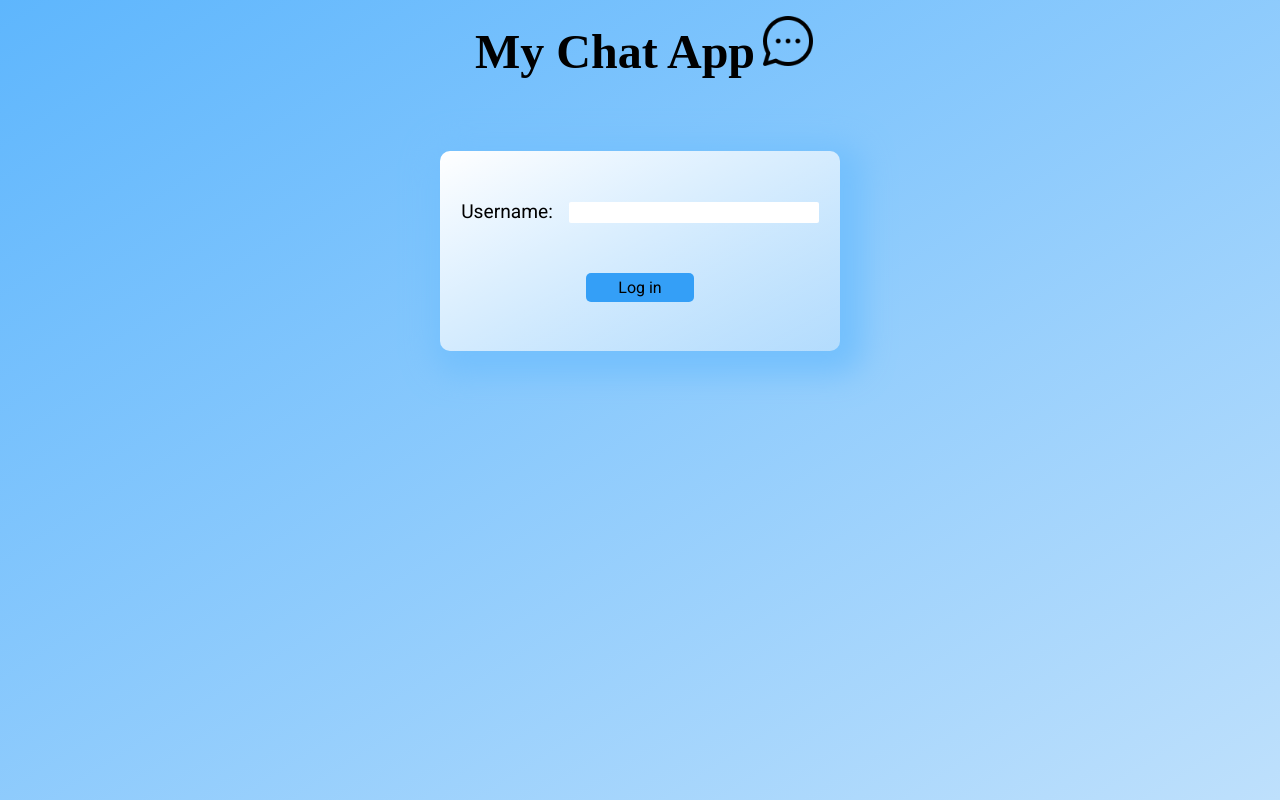
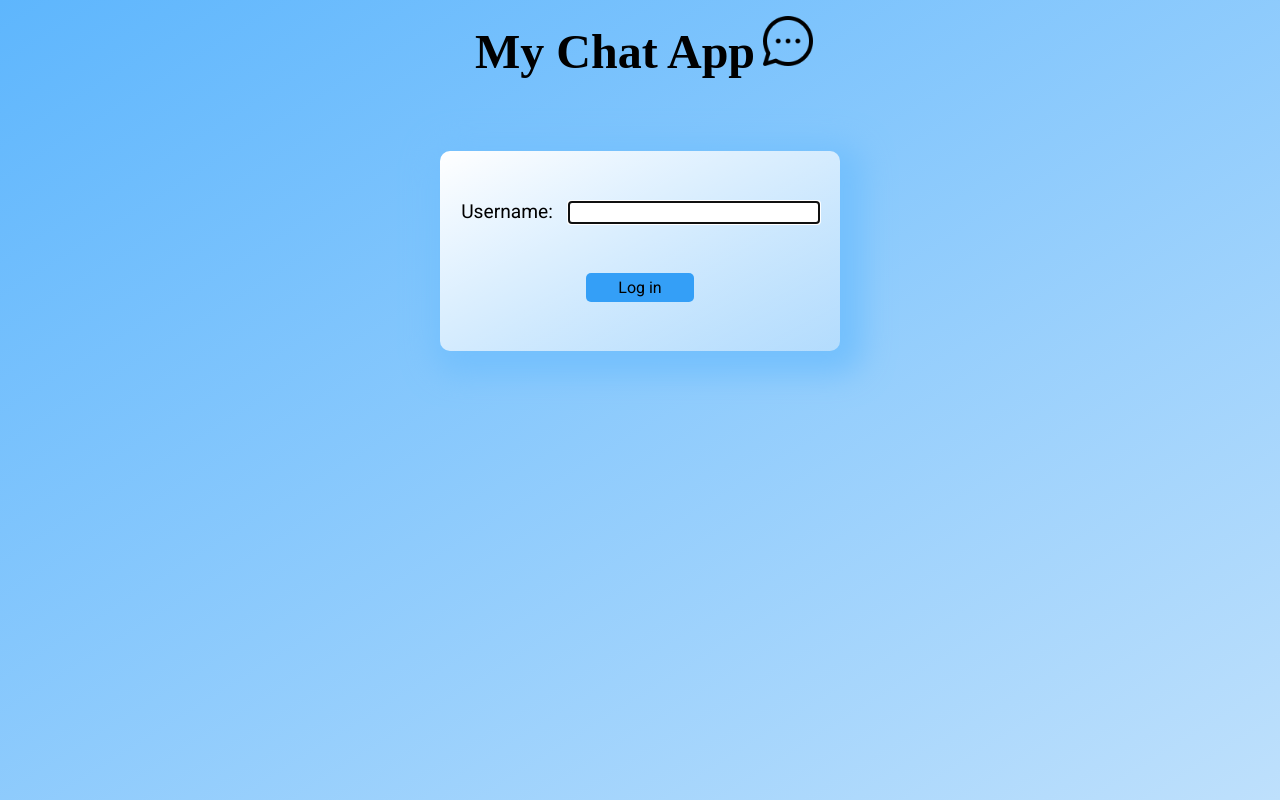
Before and after one commit to zviezdica/Chat-app_React, a React (Create React App) app: page / in a window 1280 px wide. Built offline with nearby package versions, Linux system fonts and the light colour scheme; a web font is replaced by a local one.

Commit message:
code tidying up

```diff
--- a/src/components/Input.js
+++ b/src/components/Input.js
@@ -21,7 +21,7 @@ const Input = ({onSendMessage}) =>{
             <form onSubmit={handleSubmit}>
                 <input type='text' placeholder="Message" className="message-input" autoFocus={true} value={text} onChange={handleChange}></input>
                 <button type="submit" className="send-message-btn">
-                                 <FontAwesomeIcon icon={faPaperPlane} />
+                    <FontAwesomeIcon icon={faPaperPlane} />
                 </button>
             </form>
         </article>
--- a/src/components/Login.js
+++ b/src/components/Login.js
@@ -22,12 +22,12 @@ class Login extends React.Component{
     render(){
         return(
             <section className='login-section'>
-            <article className='username-section'>
-                <label htmlFor='username' className='username-label'>Username:</label>
-                <input name='username' id='username' value={this.state.username} onChange={this.handleUsername} className='username-input'/>
-            </article>
-             <button type='button' onClick={this.handleClick} className='login-btn'>Log in</button>
-        </section>
+                <article className='username-section'>
+                    <label htmlFor='username' className='username-label'>Username:</label>
+                    <input name='username' id='username' value={this.state.username} onChange={this.handleUsername} className='username-input' autoFocus={true}/>
+                </article>
+                <button type='button' onClick={this.handleClick} className='login-btn'>Log in</button>
+            </section>
         )
     }
 }
--- a/src/components/Message.js
+++ b/src/components/Message.js
@@ -1,5 +1,5 @@
 import React from "react";
-import { useState, useEffect } from "react/cjs/react.development";
+import {useState, useEffect} from "react/cjs/react.development";
 
 const Message = ({message, currentMember, changeLikeState}) =>{
     const [isLiked, setIsLiked] = useState(message.messageLiked);
@@ -8,7 +8,6 @@ const Message = ({message, currentMember, changeLikeState}) =>{
         const likeState = isLiked;
         const messageId = message.id
         changeLikeState(likeState, messageId);
-        console.log(isLiked, likeState, messageId);
     }, [isLiked])
 
     const{text, member} = message;
@@ -20,11 +19,8 @@ const{text, member} = message;
             <p className="message-text">{text}</p>
             <h5 className="message-time">{new Date(message.time*1000).toLocaleString()}</h5>
             <span className={isLiked? "red-heart heart" : "grey-heart heart"} onClick={()=>setIsLiked(!isLiked)}>&#10084;</span>
-
-
         </li>
     )
-
 }
 
 export default Message;
--- a/src/components/Messages.js
+++ b/src/components/Messages.js
@@ -1,14 +1,14 @@
 import React from "react";
-import { useState, useRef, useEffect } from "react/cjs/react.development";
-import Message from "./Message";
+import {useRef, useEffect} from "react/cjs/react.development";
+import {Message} from "../components";
 
 const Messages = ({messages, currentMember, historyMessages, changeLikeState}) =>{
+    let i = 0
     const divRef = useRef(null);
     useEffect(() => {
     divRef.current.scrollIntoView({ behavior: 'smooth' });
     });
 
-    let i = 0
     return(
         <article className="messages-section">
             <ul className="history-messages">
@@ -24,10 +24,9 @@ const Messages = ({messages, currentMember, historyMessages, changeLikeState}) =
                     return(
                         <Message message={message} key={message.id} currentMember={currentMember} changeLikeState={changeLikeState}/>
                     )
-
                 })}
             </ul>
-            <div ref={divRef} />
+            <div ref={divRef}/>
         </article>
     )
 }
```
Also changed, not shown: src/components/Chat.js (+3 -7 lines). Lines whose indentation alone changed are shown as unchanged.
